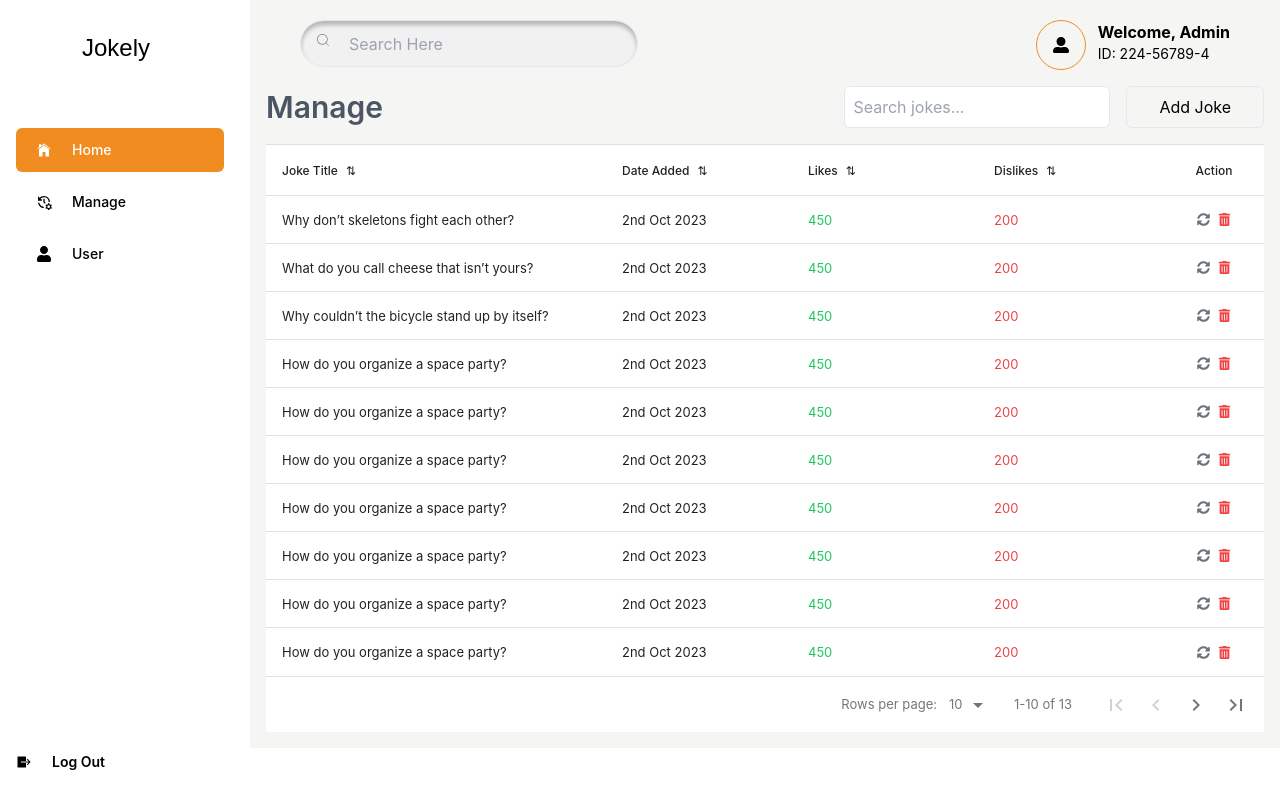
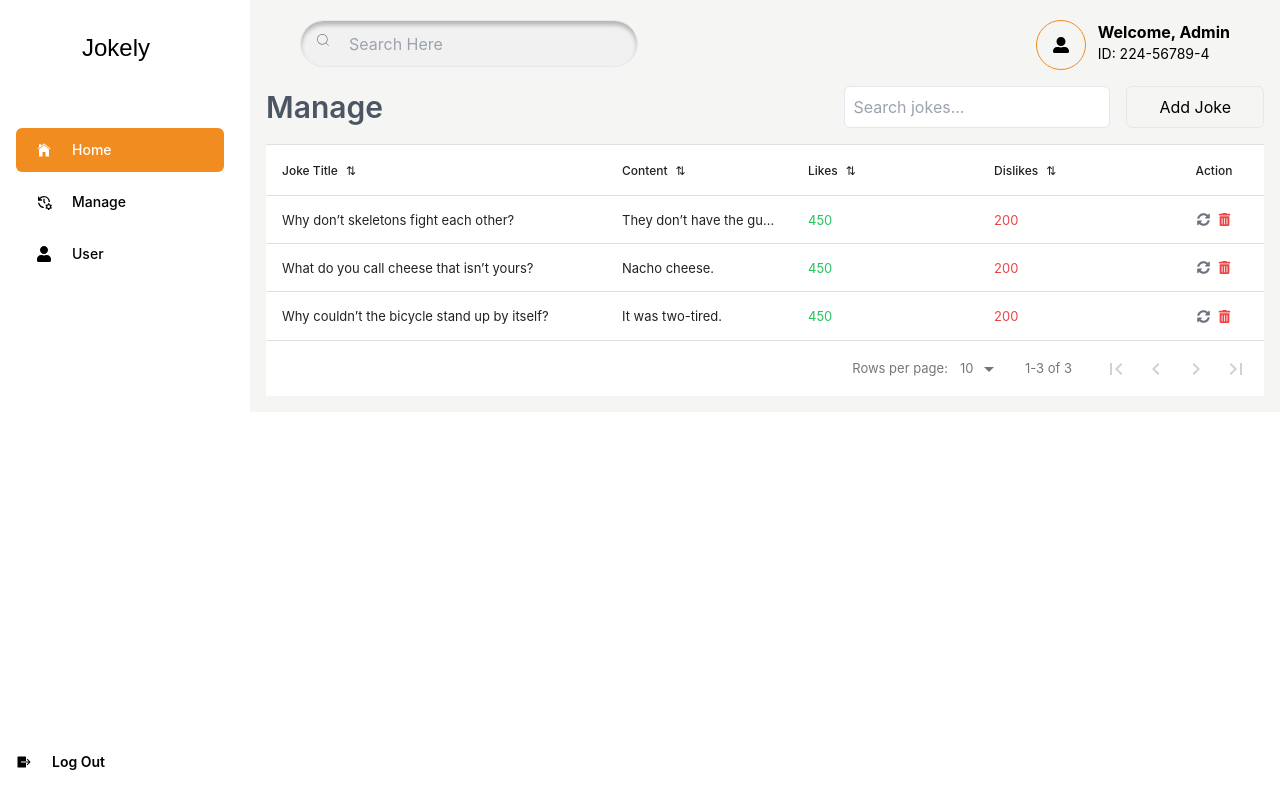
Before and after one commit to RainaaNs/Mock-Jokes, a React (Create React App) app: page /dashboard/manage in a window 1280 px wide. Built offline with nearby package versions, Linux system fonts and the light colour scheme.

Commit message:
feat: update the dateAdd to content on the table

```diff
--- a/src/components/table/CustomTable.tsx
+++ b/src/components/table/CustomTable.tsx
@@ -1,4 +1,3 @@
-// src/components/CustomTable.tsx
 import React from 'react';
 import DataTable, { TableColumn } from 'react-data-table-component';
 
--- a/src/components/table/JokeTable.tsx
+++ b/src/components/table/JokeTable.tsx
@@ -12,7 +12,7 @@ const JokeTable = () => {
   const filteredData = data.filter(
     (item) =>
       item.title.toLowerCase().includes(filterText.toLowerCase()) ||
-      item.dateAdded.toLowerCase().includes(filterText.toLowerCase())
+      item.content.toLowerCase().includes(filterText.toLowerCase())
   );
 
   const handleAddJoke = () => {
--- a/src/components/table/columns.tsx
+++ b/src/components/table/columns.tsx
@@ -1,16 +1,14 @@
-// src/components/columns.ts
+
 import { TableColumn } from 'react-data-table-component';
-import { FaTrashAlt, FaSyncAlt } from 'react-icons/fa'; // Icons for actions
+import { FaTrashAlt, FaSyncAlt } from 'react-icons/fa';
 
-// Define the structure of the JokeRow interface
 interface JokeRow {
   title: string;
-  dateAdded: string;
+  content: string;
   likes: number;
   dislikes: number;
 }
 
-// Define jokeColumns using a specific structure without generics
 export const jokeColumns: TableColumn<JokeRow>[] = [
   {
     name: 'Joke Title',
@@ -19,8 +17,8 @@ export const jokeColumns: TableColumn<JokeRow>[] = [
     grow: 2,
   },
   {
-    name: 'Date Added',
-    selector: (row) => row.dateAdded,
+    name: 'Content',
+    selector: (row) => row.content,
     sortable: true,
   },
   {
--- a/src/components/table/data.ts
+++ b/src/components/table/data.ts
@@ -1,25 +1,14 @@
-
+// src/components/data.ts
 export interface JokeRow {
   title: string;
-    dateAdded: string;
+  content: string; // Changed back to content
   likes: number;
   dislikes: number;
 }
 
 export const jokeData: JokeRow[] = [
-    { title: 'Why don’t skeletons fight each other?', dateAdded: '2nd Oct 2023', likes: 450, dislikes: 200 },
-    { title: 'What do you call cheese that isn’t yours?', dateAdded: '2nd Oct 2023', likes: 450, dislikes: 200 },
-    { title: 'Why couldn’t the bicycle stand up by itself?', dateAdded: '2nd Oct 2023', likes: 450, dislikes: 200 },
-
-    { title: 'How do you organize a space party?', dateAdded: '2nd Oct 2023', likes: 450, dislikes: 200 },
-    { title: 'How do you organize a space party?', dateAdded: '2nd Oct 2023', likes: 450, dislikes: 200 },
-    { title: 'How do you organize a space party?', dateAdded: '2nd Oct 2023', likes: 450, dislikes: 200 },
-    { title: 'How do you organize a space party?', dateAdded: '2nd Oct 2023', likes: 450, dislikes: 200 },
-    { title: 'How do you organize a space party?', dateAdded: '2nd Oct 2023', likes: 450, dislikes: 200 },
-    { title: 'How do you organize a space party?', dateAdded: '2nd Oct 2023', likes: 450, dislikes: 200 },
-    { title: 'How do you organize a space party?', dateAdded: '2nd Oct 2023', likes: 450, dislikes: 200 },
-    { title: 'How do you organize a space party?', dateAdded: '2nd Oct 2023', likes: 450, dislikes: 200 },
-    { title: 'How do you organize a space party?', dateAdded: '2nd Oct 2023', likes: 450, dislikes: 200 },
-    { title: 'How do you organize a space party?', dateAdded: '2nd Oct 2023', likes: 450, dislikes: 200 },
-
+  { title: 'Why don’t skeletons fight each other?', content: 'They don’t have the guts.', likes: 450, dislikes: 200 },
+  { title: 'What do you call cheese that isn’t yours?', content: 'Nacho cheese.', likes: 450, dislikes: 200 },
+  { title: 'Why couldn’t the bicycle stand up by itself?', content: 'It was two-tired.', likes: 450, dislikes: 200 },
+  // Add more jokes as needed
 ];
```
Lines whose indentation alone changed are shown as unchanged.
